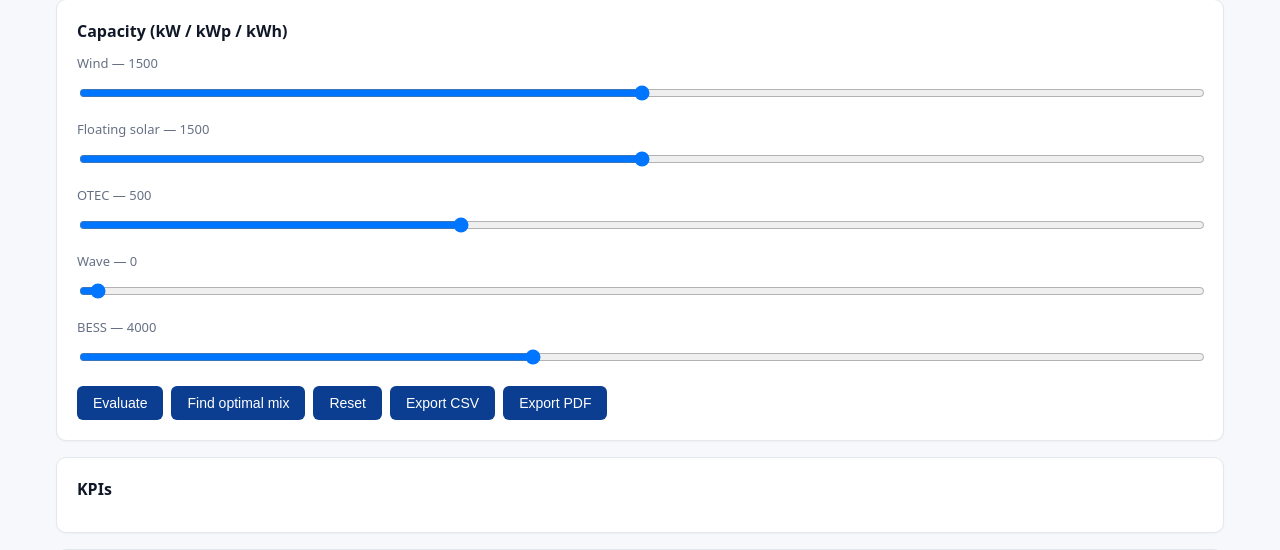
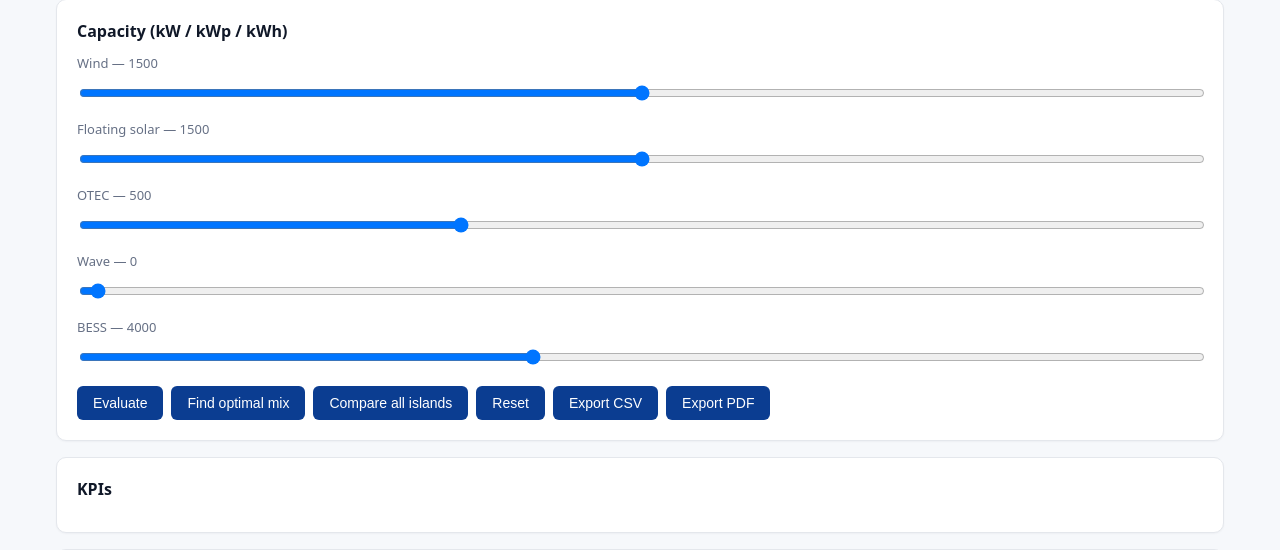
Before and after one commit to mskhan0077/globeui, a Flask app: page / in a window 1280 px wide. Shown: the part 245-795 px from the top of the page. Run offline with Flask 3, Linux system fonts and the light colour scheme; some libraries are stand-ins or nearby versions.

Commit message:
Implement comparison functionality for islands; add API endpoint and UI components for multi-island analysis

```diff
--- a/app/static/js/charts.js
+++ b/app/static/js/charts.js
@@ -214,6 +214,65 @@
     }
   }
 
+  async function doCompare() {
+    els.status.textContent = "Comparing all islands…";
+    const body = {
+      load_kW: Number(els.load.value),
+      capacities: state.capacities,
+    };
+    const resp = await postJSON("/api/compare", body);
+    els.status.textContent = resp.ok ? "" : "error";
+    if (!resp.ok) { alert(resp.error); return; }
+
+    // Show the panel
+    document.getElementById("panel-compare").style.display = "block";
+
+    const data = resp.result;
+    const islands = data.map(d => d.island);
+    const lcoe = data.map(d => d.lcoe);
+    const cos = data.map(d => d.cos);
+
+    // 1. Render Grouped Bar Chart
+    Plotly.newPlot("chart-compare", [
+      { x: islands, y: lcoe, name: "LCOE (RE) ₹/kWh", type: "bar", marker: { color: "#0b3d91" } },
+      { x: islands, y: cos, name: "System CoS ₹/kWh", type: "bar", marker: { color: "#a5b4fc" } }
+    ], {
+      barmode: "group",
+      margin: { l: 50, r: 20, t: 30, b: 60 },
+      yaxis: { title: "INR / kWh" },
+      legend: { orientation: "h", y: 1.1 }
+    }, { responsive: true, displaylogo: false });
+
+    // 2. Render Table
+    const rows = data.map(r => `
+      <tr>
+        <td><strong>${r.island}</strong></td>
+        <td>₹${r.lcoe.toFixed(2)}</td>
+        <td>₹${r.cos.toFixed(2)}</td>
+        <td>${(r.lpsp * 100).toFixed(1)}%</td>
+        <td>${(r.plf * 100).toFixed(1)}%</td>
+        <td>₹${(r.capex_INR / 1e7).toFixed(1)} Cr</td>
+      </tr>
+    `).join("");
+
+    document.getElementById("table-compare").innerHTML = `
+      <table class="ranked-table">
+        <thead><tr>
+          <th>Island</th>
+          <th>LCOE (RE)</th>
+          <th>System CoS</th>
+          <th>LPSP (Monthly)</th>
+          <th>PLF</th>
+          <th>CAPEX</th>
+        </tr></thead>
+        <tbody>${rows}</tbody>
+      </table>
+    `;
+
+    // Scroll to the comparison panel
+    document.getElementById("panel-compare").scrollIntoView({ behavior: 'smooth' });
+  }
+
   function resetAll() {
     state.capacities = { wind_kW: 1500, solar_kWp: 1500, otec_kW: 500, wave_kW: 0, bess_kWh: 4000 };
     buildSliders();
@@ -223,6 +282,7 @@
     buildSliders();
     document.getElementById("btn-evaluate").addEventListener("click", doEvaluate);
     document.getElementById("btn-optimize").addEventListener("click", doOptimize);
+    document.getElementById("btn-compare").addEventListener("click", doCompare);
     document.getElementById("btn-reset").addEventListener("click", resetAll);
 
     // Add Export Listeners
--- a/app/templates/index.html
+++ b/app/templates/index.html
@@ -22,6 +22,7 @@
   <div style="margin-top:12px; display:flex; gap:8px; flex-wrap:wrap;">
       <button id="btn-evaluate">Evaluate</button>
       <button id="btn-optimize" class="secondary">Find optimal mix</button>
+      <button id="btn-compare" class="secondary">Compare all islands</button>
       <button id="btn-reset" class="secondary">Reset</button>
       <button id="btn-export-csv" class="secondary" disabled>Export CSV</button>
       <button id="btn-export-pdf" class="secondary" disabled>Export PDF</button>
@@ -57,4 +58,10 @@
   };
 </script>
 <script src="{{ url_for('static', filename='js/charts.js') }}"></script>
+<section class="panel" id="panel-compare" style="display: none;">
+  <h2>Multi-Island Comparison</h2>
+  <p class="muted" style="margin-top:-8px; margin-bottom:16px;">Comparing the current capacity mix across all islands.</p>
+  <div id="chart-compare" style="height:350px; margin-bottom: 20px;"></div>
+  <div id="table-compare"></div>
+</section>
 {% endblock %}
```
Also changed, not shown: app/routes/api.py (+36 -0 lines). Lines whose indentation alone changed are shown as unchanged.
